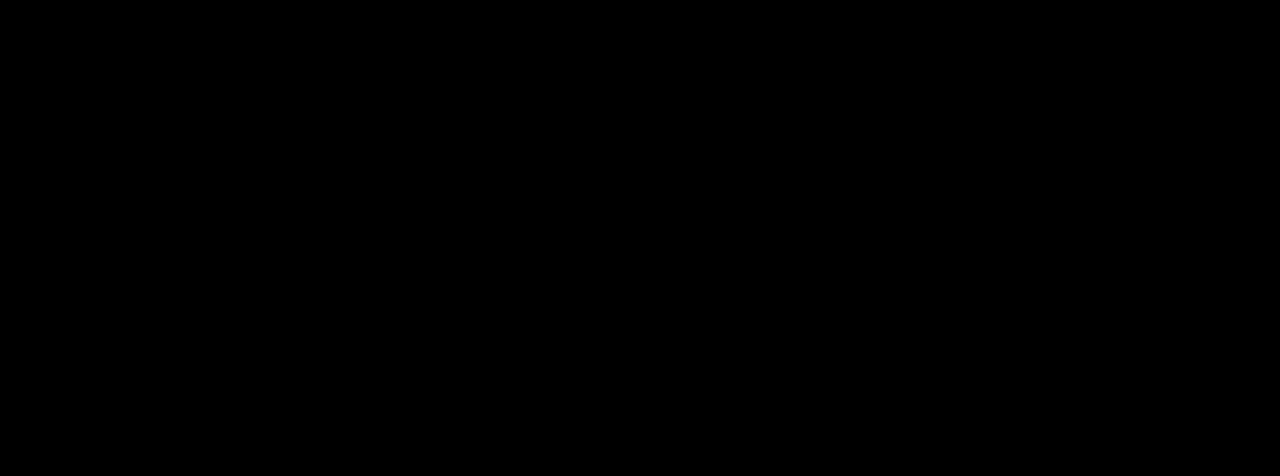
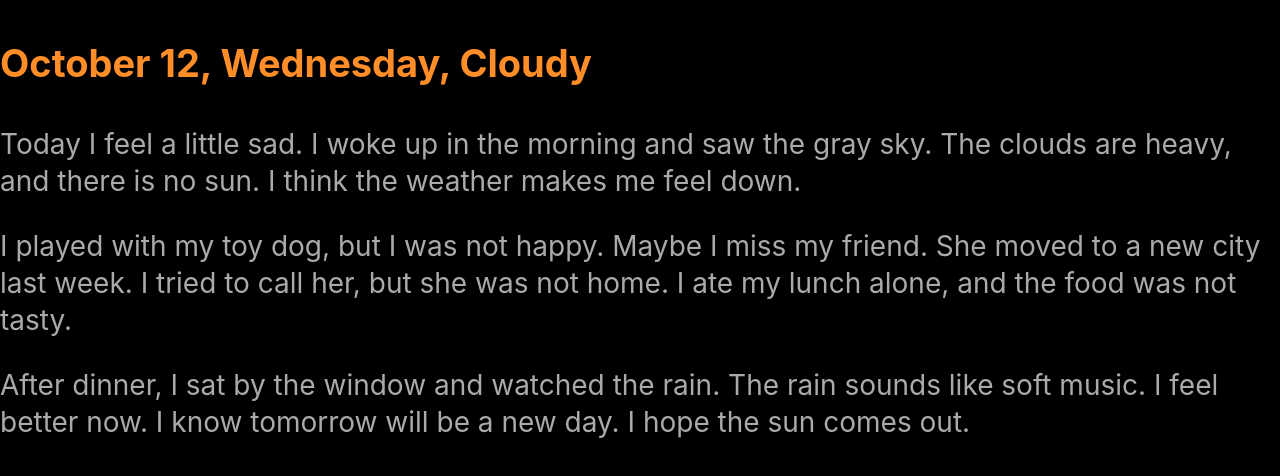
Before and after one commit to qiuyongjin/lingo-web, a Vue app: page /reading in a window 1280 px wide. Shown: the top 476 px of the page. Built offline with nearby package versions, Linux system fonts and the light colour scheme.

Commit message:
style(reading): 统一SlideSelect组件的样式绑定方式
移除冗余的样式属性声明，改用class绑定统一管理组件样式，提升模板可读性

```diff
--- a/src/views/reading/index.vue
+++ b/src/views/reading/index.vue
@@ -73,14 +73,13 @@
 <template>
   <div class="page">
     <SlideSelect
+      class="text-38px text-#ff8d28 font-bold"
       :content="useSentence.title"
-      text-color="#ff8d28"
-      font-size="38px"
-      font-weight="bold"
       @selection-end="onSelectionEnd"
       @click="onWordClick"
     />
     <SlideSelect
+      class="text-28px text-#aaaaaa"
       :content="useSentence.body"
       @selection-end="onSelectionEnd"
       @click="onWordClick"
```
